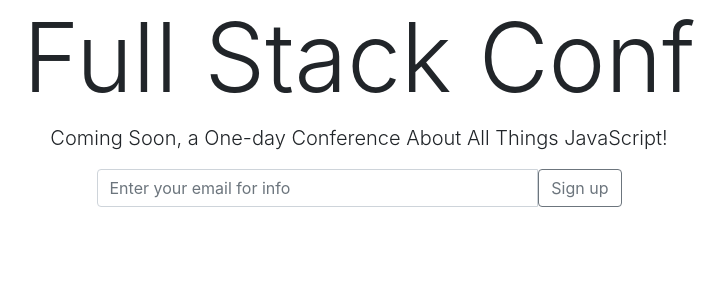
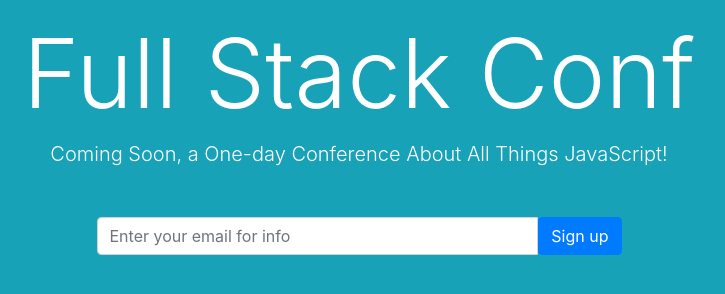
Before and after one commit to EEymann/firstBStrapPage, a plain HTML site: page index.html in a window 1280 px wide. Shown: the whole page, without its empty margins (281-1006 px from the left). Drawn offline with nearby package versions, Linux system fonts and the light colour scheme.

Commit message:
enhance the page with spacing, colors and buttons with bootstrap.

```diff
--- a/index.html
+++ b/index.html
@@ -11,21 +11,19 @@
   <link rel="stylesheet" href="https://maxcdn.bootstrapcdn.com/bootstrap/4.0.0/css/bootstrap.min.css" integrity="sha384-Gn5384xqQ1aoWXA+058RXPxPg6fy4IWvTNh0E263XmFcJlSAwiGgFAW/dAiS6JXm" crossorigin="anonymous">
 </head>
 
-<body>
+<body class="bg-info text-white">
   <div class="container text-center">
-    <h1 class="display-1">Full Stack Conf</h1>
-    <p class="lead">Coming Soon, a One-day Conference About All Things JavaScript!</p>
-
+    <h1 class="display-1 mt-3">Full Stack Conf</h1>
+    <p class="lead mb-5">Coming Soon, a One-day Conference About All Things JavaScript!</p>
     <div class="col-lg-6 mx-auto">
-    <div class="input-group">
-      <input type="text" class="form-control" placeholder="Enter your email for info" aria-label="Recipient's username">
-      <span class="input-group-btn">
-      <button class="btn btn-outline-secondary" type="button" id="button-addon2">Sign up</button>
+      <div class="input-group">
+        <input type="text" class="form-control" placeholder="Enter your email for info" aria-label="Recipient's username">
+        <span class="input-group-btn">
+          <button class="btn btn-primary" type="button" id="button-addon2">Sign up</button>
+      </div>
     </div>
-    </div>
-    </div>
-
-
+  </div>
   </div>
 </body>
+
 </html>
```
